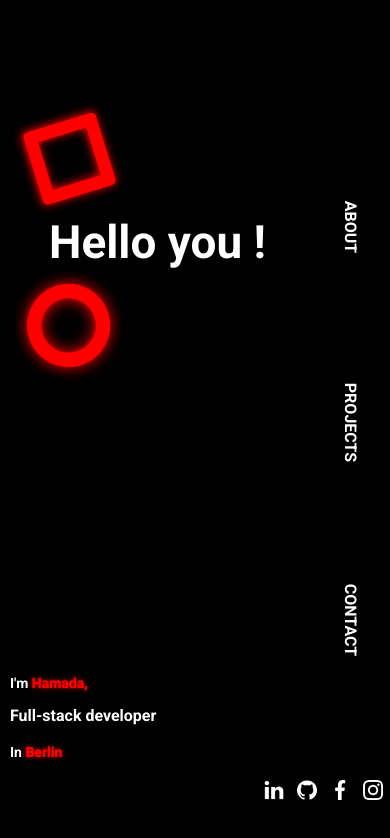
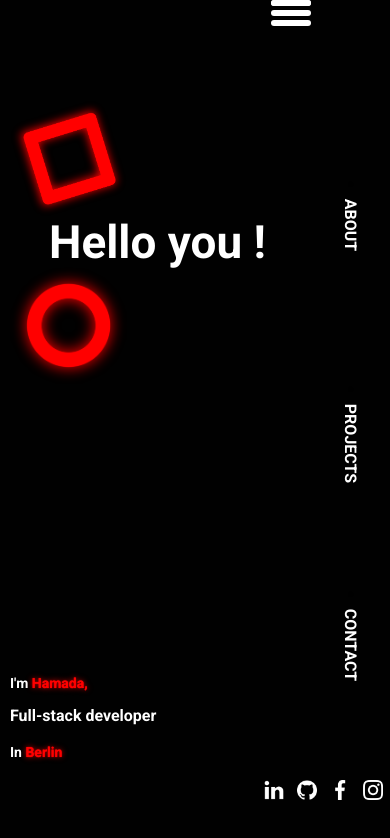
Before and after one commit to hamadagh/frontend-portfolio, a React (Create React App) app: page / in a window 390 px wide. Shown: the top 838 px of the page. Built offline with nearby package versions, Linux system fonts and the light colour scheme.

Commit message:
adding hamburger icon to navbar

```diff
--- a/src/components/Navbar.js
+++ b/src/components/Navbar.js
@@ -4,9 +4,15 @@ import { Link } from "react-router-dom";
 function Navbar() {
   return (
     <div className="nav-bar">
+      <div id="nav-icon">
+        <span></span>
+        <span></span>
+        <span></span>
+        <span></span>
+      </div>
       <ul className="nav">
         <li className="list-item">
-          <Link to="/about" className="nav-link nav-link-about">
+          <Link to="/about" className="nav-link">
             ABOUT
           </Link>
         </li>
--- a/src/components/style.css
+++ b/src/components/style.css
@@ -423,14 +423,17 @@ a {
 /* ----------------------------------- */
 .nav-bar {
   position: fixed;
+  display: flex;
+  flex-direction: column;
+  height: 100vh;
   right: 0;
-  top: 25%;
+  z-index: 11;
 }
 .nav {
-  height: 50vh;
+  height: 100%;
   display: flex;
   flex-direction: column;
-  justify-content: space-between;
+  justify-content: space-evenly;
 }
 .list-item {
   transform: rotate(90deg);
@@ -440,6 +443,75 @@ a {
   list-style-type: none;
   text-decoration: none;
 }
-.nav-link-about {
-  padding-left: 20px;
+
+#nav-icon {
+  width: 40px;
+  height: 45px;
+  position: relative;
+
+  -webkit-transform: rotate(0deg);
+  -moz-transform: rotate(0deg);
+  -o-transform: rotate(0deg);
+  transform: rotate(0deg);
+  -webkit-transition: 0.5s ease-in-out;
+  -moz-transition: 0.5s ease-in-out;
+  -o-transition: 0.5s ease-in-out;
+  transition: 0.5s ease-in-out;
+  cursor: pointer;
 }
+#nav-icon span {
+  display: block;
+  position: absolute;
+  height: 6px;
+  width: 100%;
+  background: white;
+  border-radius: 9px;
+  opacity: 1;
+  left: 0;
+  -webkit-transform: rotate(0deg);
+  -moz-transform: rotate(0deg);
+  -o-transform: rotate(0deg);
+  transform: rotate(0deg);
+  -webkit-transition: 0.25s ease-in-out;
+  -moz-transition: 0.25s ease-in-out;
+  -o-transition: 0.25s ease-in-out;
+  transition: 0.25s ease-in-out;
+}
+#nav-icon span:nth-child(1) {
+  top: 0px;
+}
+
+#nav-icon span:nth-child(2),
+#nav-icon3 span:nth-child(3) {
+  top: 10px;
+}
+
+#nav-icon span:nth-child(4) {
+  top: 20px;
+}
+
+#nav-icon.open span:nth-child(1) {
+  top: 18px;
+  width: 0%;
+  left: 50%;
+}
+
+#nav-icon.open span:nth-child(2) {
+  -webkit-transform: rotate(45deg);
+  -moz-transform: rotate(45deg);
+  -o-transform: rotate(45deg);
+  transform: rotate(45deg);
+}
+
+#nav-icon.open span:nth-child(3) {
+  -webkit-transform: rotate(-45deg);
+  -moz-transform: rotate(-45deg);
+  -o-transform: rotate(-45deg);
+  transform: rotate(-45deg);
+}
+
+#nav-icon.open span:nth-child(4) {
+  top: 18px;
+  width: 0%;
+  left: 50%;
+}
```
